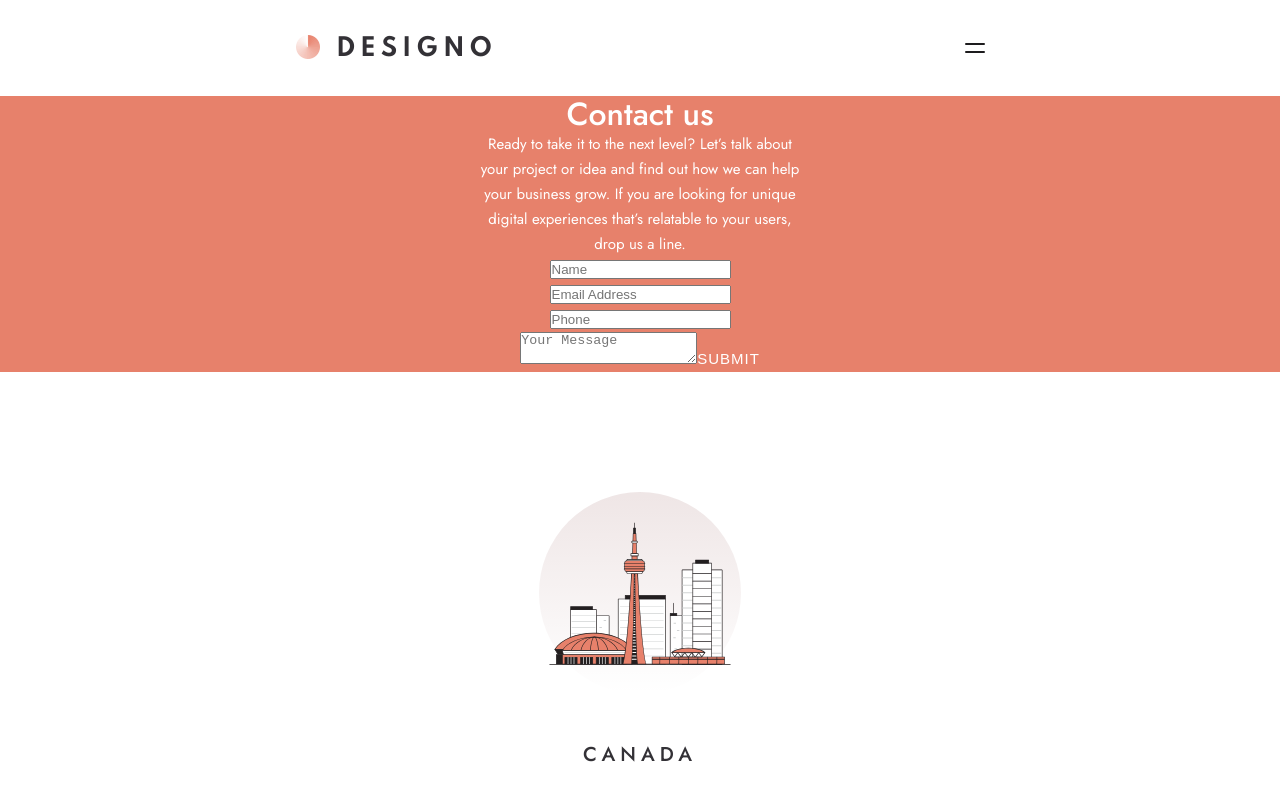
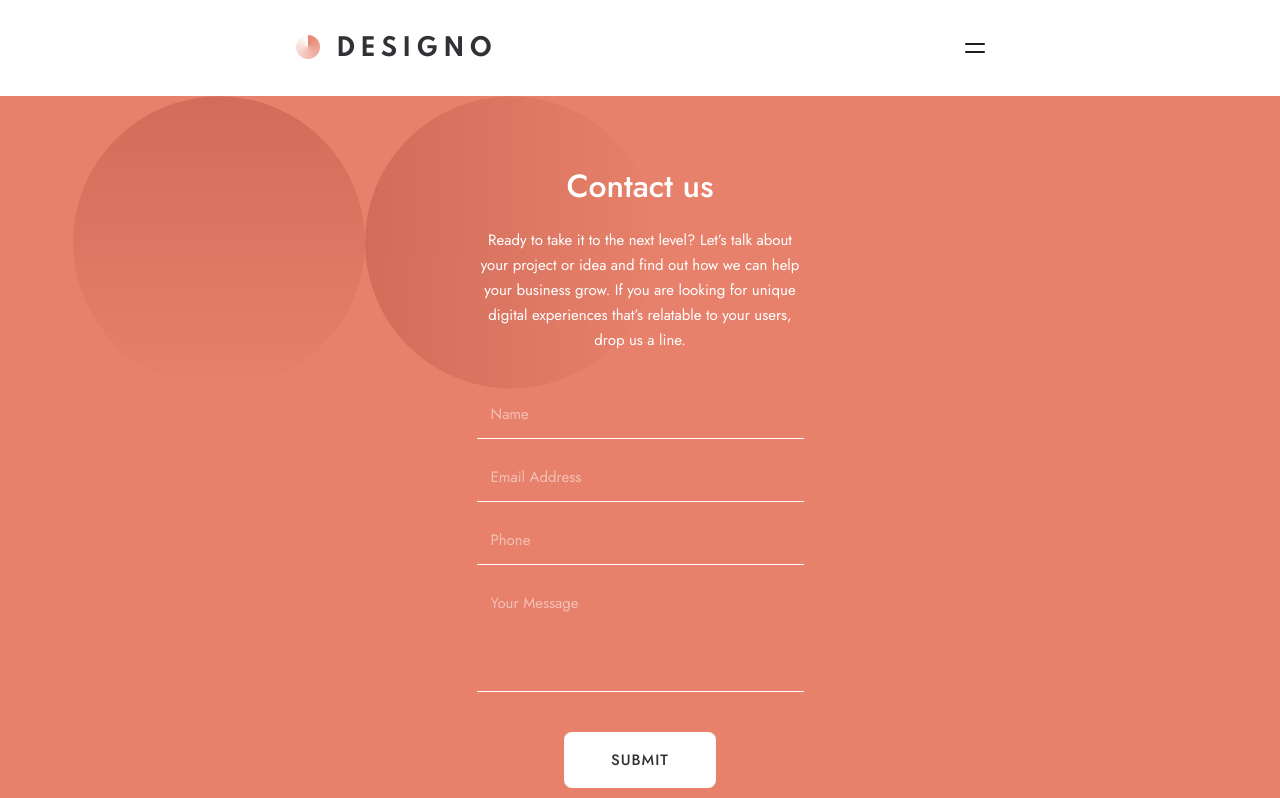
Before and after one commit to richieAiello/designo-website, a React (Vite) app: page /contact in a window 1280 px wide. Shown: the top 798 px of the page. Built offline with nearby package versions, Linux system fonts and the light colour scheme.

Commit message:
Styles for HeroForm.js and Hero.js on contact page.

```diff
--- a/src/components/hero/HeroForm.js
+++ b/src/components/hero/HeroForm.js
@@ -24,7 +24,7 @@ export default function HeroForm() {
           )
           .required('Valid phone number is required'),
         message: Yup.string()
-           .max(50, 'Must be 50 characters or less.')
+           .max(200, 'Must be 200 characters or less.')
       })}
       onSubmit={(values, { setSubmitting }) => {
         setTimeout(() => {
@@ -65,7 +65,7 @@ export default function HeroForm() {
         <Field
           name="message"
           as="textarea"
-          className="form__input form__message"
+          className="form__message"
           placeholder="Your Message"
         />
         <ErrorMessage name="message" className="form__error" />
--- a/src/main.scss
+++ b/src/main.scss
@@ -49,6 +49,7 @@ $gradient-location: #5D0202;
   display: inline-block;
   border: initial;
   background-color: initial;
+  font-family: inherit;
   font-weight: 500;
 }
 
@@ -205,6 +206,11 @@ $gradient-location: #5D0202;
     background-position: right 185px;
   }
 
+  &--contact {
+    background-image: url(./assets/contact/mobile/bg-pattern-hero-contact-mobile.svg);
+    background-position: 18% 0%;
+  }
+
   &__wrapper {
     width: min(100% - 3rem, 327px);
     margin-inline: auto;
@@ -217,6 +223,10 @@ $gradient-location: #5D0202;
       order: 2;
       padding: 5rem 0;
     }
+
+    &--contact {
+      margin-block: 4.5rem;
+    }
   }
 
   &__heading {
@@ -228,7 +238,8 @@ $gradient-location: #5D0202;
     }
 
     &--design,
-    &--about {
+    &--about,
+    &--contact {
       margin-bottom: 1.5rem;
     }
   }
@@ -241,6 +252,43 @@ $gradient-location: #5D0202;
       margin-bottom: 1.5rem;
     }
   }
+}
+
+.form {
+  display: flex;
+  flex-direction: column;
+  margin-top: 3rem;
+
+  &__input,
+  &__message {
+    font-size: inherit;
+    font-family: inherit;
+    line-height: 1.625rem;
+    color: $white;
+    background-color: initial;
+    border: initial;
+    border-bottom: 1px solid $white;
+    padding-inline: 0.875rem;
+
+    &::placeholder {
+      color: rgba($white, 50%);
+    }
+  }
+
+  &__input {
+    padding-bottom: 0.6875rem;
+    margin-bottom: 1.5625rem;
+  }
+
+  &__message {
+    resize: none;
+    height: 102px;
+    margin-bottom: 2.5rem;
+  }
+
+  // &__error {
+
+  // }
 }
 
 /*****************************************
@@ -670,13 +718,10 @@ $gradient-location: #5D0202;
   }
 
   &--hero,
-
-
-  &--hero,
-  &--your-project {
+  &--your-project,
+  &--submit {
     color: $dark-grey;
     background-color: $white;
-
 
     &:hover,
     &:focus {
@@ -702,6 +747,13 @@ $gradient-location: #5D0202;
     &:focus {
       background-color: $light-peach;
     }
+  }
+
+  &--submit {
+    width: min(100%, 152px);
+    margin-inline: auto;
+    text-align: center;
+    padding: 1.125rem 0 1rem;
   }
 }
 
```
